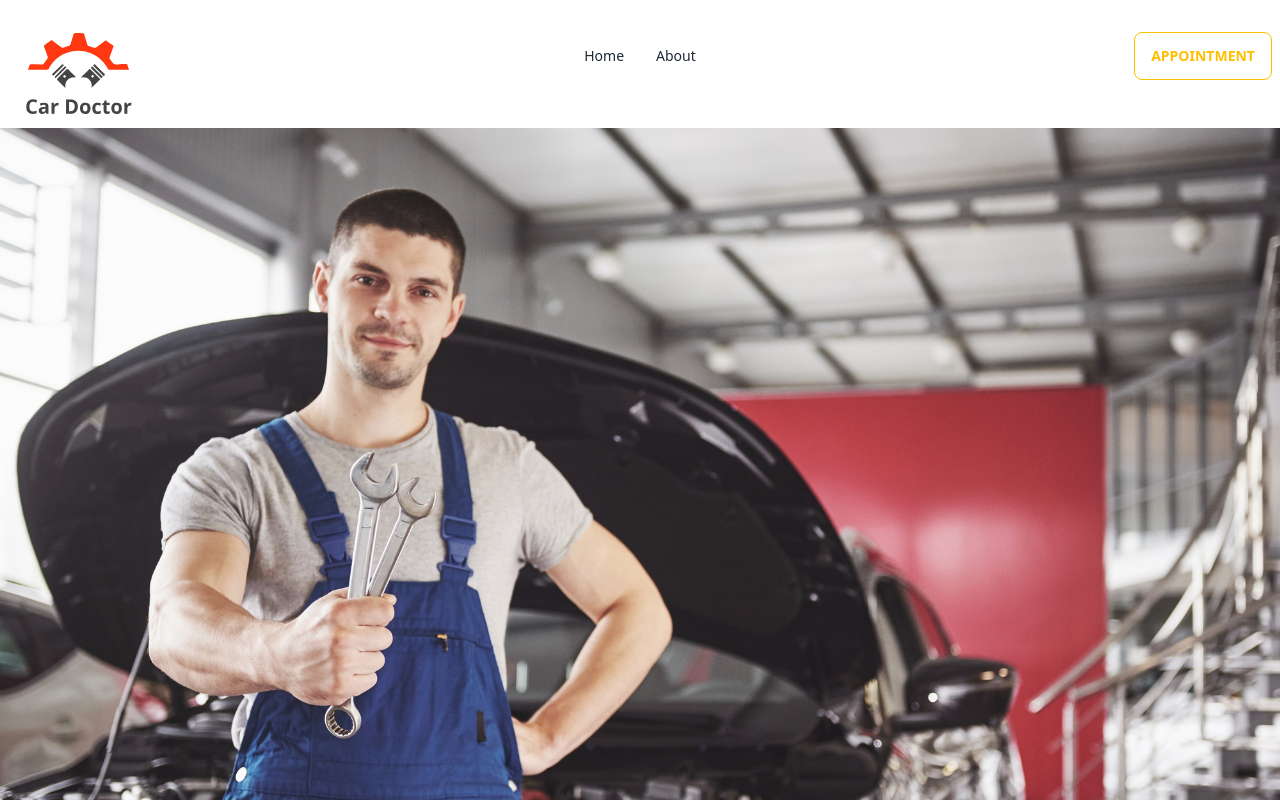
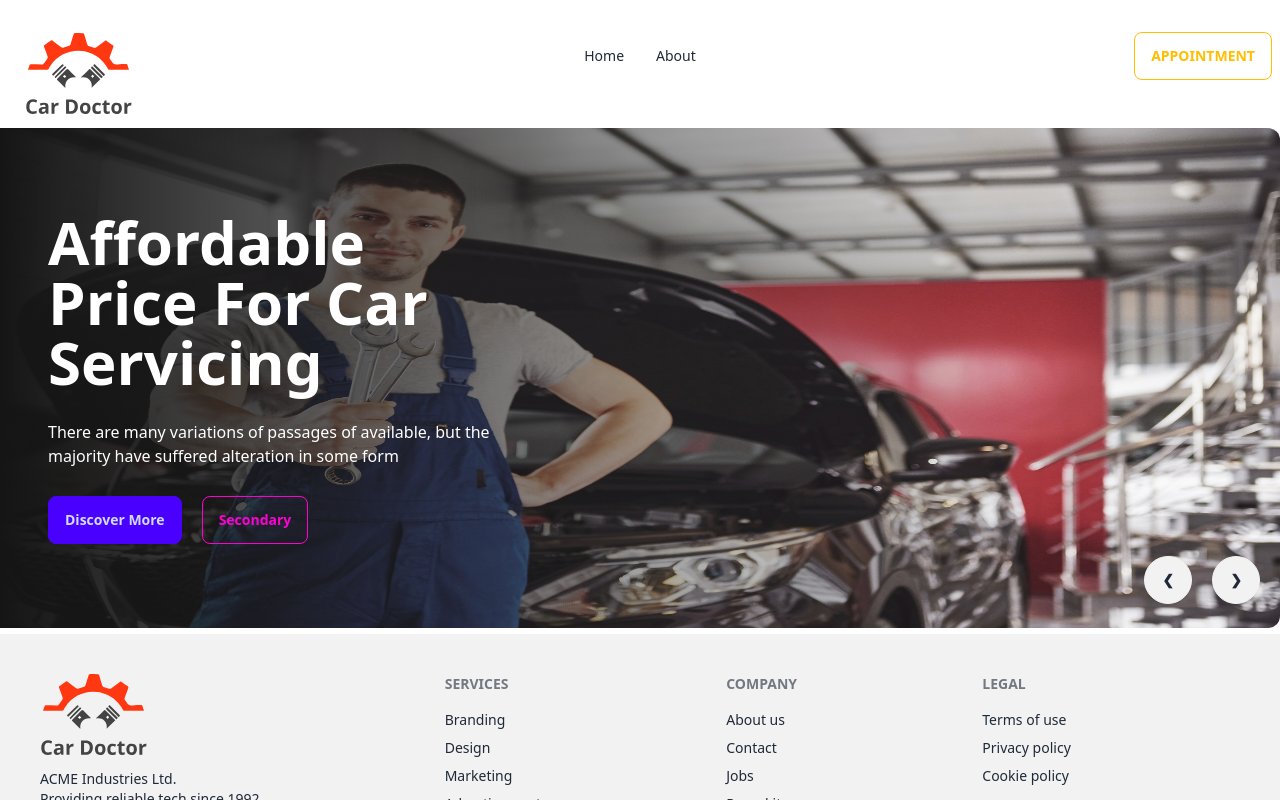
Before and after one commit to Md-Ashikur-Rahman-Ashik/CRUD-Recap-With-Genius-Car, a React (Vite) app in the folder genius-car-client/: page / in a window 1280 px wide. Shown: the top 800 px of the page. Built offline with nearby package versions, Linux system fonts and the light colour scheme.

Commit message:
Styled banner component with gradient overlay

```diff
--- a/genius-car-client/src/pages/Banner/Banner.jsx
+++ b/genius-car-client/src/pages/Banner/Banner.jsx
@@ -7,14 +7,26 @@ import sixthImage from "../../assets/images/banner/6.jpg";
 
 const Banner = () => {
   return (
-    <div className="carousel w-full">
+    <div className="carousel w-full h-[500px]">
       <div id="slide1" className="carousel-item relative w-full">
-        <img
-          src={firstImage}
-          className="w-full"
-        />
+        <img src={firstImage} className="w-full rounded-xl" />
+        <div className="absolute gap-5 left-0 top-0 bg-gradient-to-r from-[#151515] to-[rgba(21, 21, 21, 0)] h-full flex items-center">
+          <div className="text-white space-y-7 pl-12 w-1/2">
+            <h2 className="text-6xl font-bold">Affordable Price For Car Servicing</h2>
+            <p>
+              There are many variations of passages of available, but the
+              majority have suffered alteration in some form
+            </p>
+            <div className="flex gap-5">
+              <button className="btn btn-primary">Discover More</button>
+              <button className="btn btn-outline btn-secondary">
+                Secondary
+              </button>
+            </div>
+          </div>
+        </div>
         <div className="absolute flex justify-end gap-5 transform -translate-y-1/2 left-5 right-5 bottom-0">
-          <a href="#slide4" className="btn btn-circle">
+          <a href="#slide6" className="btn btn-circle">
             ❮
           </a>
           <a href="#slide2" className="btn btn-circle">
@@ -23,10 +35,7 @@ const Banner = () => {
         </div>
       </div>
       <div id="slide2" className="carousel-item relative w-full">
-        <img
-          src={secondImage}
-          className="w-full"
-        />
+        <img src={secondImage} className="w-full" />
         <div className="absolute flex justify-end gap-5 transform -translate-y-1/2 left-5 right-5 bottom-0">
           <a href="#slide1" className="btn btn-circle">
             ❮
@@ -37,10 +46,7 @@ const Banner = () => {
         </div>
       </div>
       <div id="slide3" className="carousel-item relative w-full">
-        <img
-          src={thirdImage}
-          className="w-full"
-        />
+        <img src={thirdImage} className="w-full" />
         <div className="absolute flex justify-end gap-5 transform -translate-y-1/2 left-5 right-5 bottom-0">
           <a href="#slide2" className="btn btn-circle">
             ❮
@@ -51,10 +57,7 @@ const Banner = () => {
         </div>
       </div>
       <div id="slide4" className="carousel-item relative w-full">
-        <img
-          src={fourthImage}
-          className="w-full"
-        />
+        <img src={fourthImage} className="w-full" />
         <div className="absolute flex justify-end gap-5 transform -translate-y-1/2 left-5 right-5 bottom-0">
           <a href="#slide3" className="btn btn-circle">
             ❮
@@ -65,10 +68,7 @@ const Banner = () => {
         </div>
       </div>
       <div id="slide5" className="carousel-item relative w-full">
-        <img
-          src={fifthImage}
-          className="w-full"
-        />
+        <img src={fifthImage} className="w-full" />
         <div className="absolute flex justify-end gap-5 transform -translate-y-1/2 left-5 right-5 bottom-0">
           <a href="#slide4" className="btn btn-circle">
             ❮
@@ -79,10 +79,7 @@ const Banner = () => {
         </div>
       </div>
       <div id="slide6" className="carousel-item relative w-full">
-        <img
-          src={sixthImage}
-          className="w-full"
-        />
+        <img src={sixthImage} className="w-full" />
         <div className="absolute flex justify-end gap-5 transform -translate-y-1/2 left-5 right-5 bottom-0">
           <a href="#slide5" className="btn btn-circle">
             ❮
```
